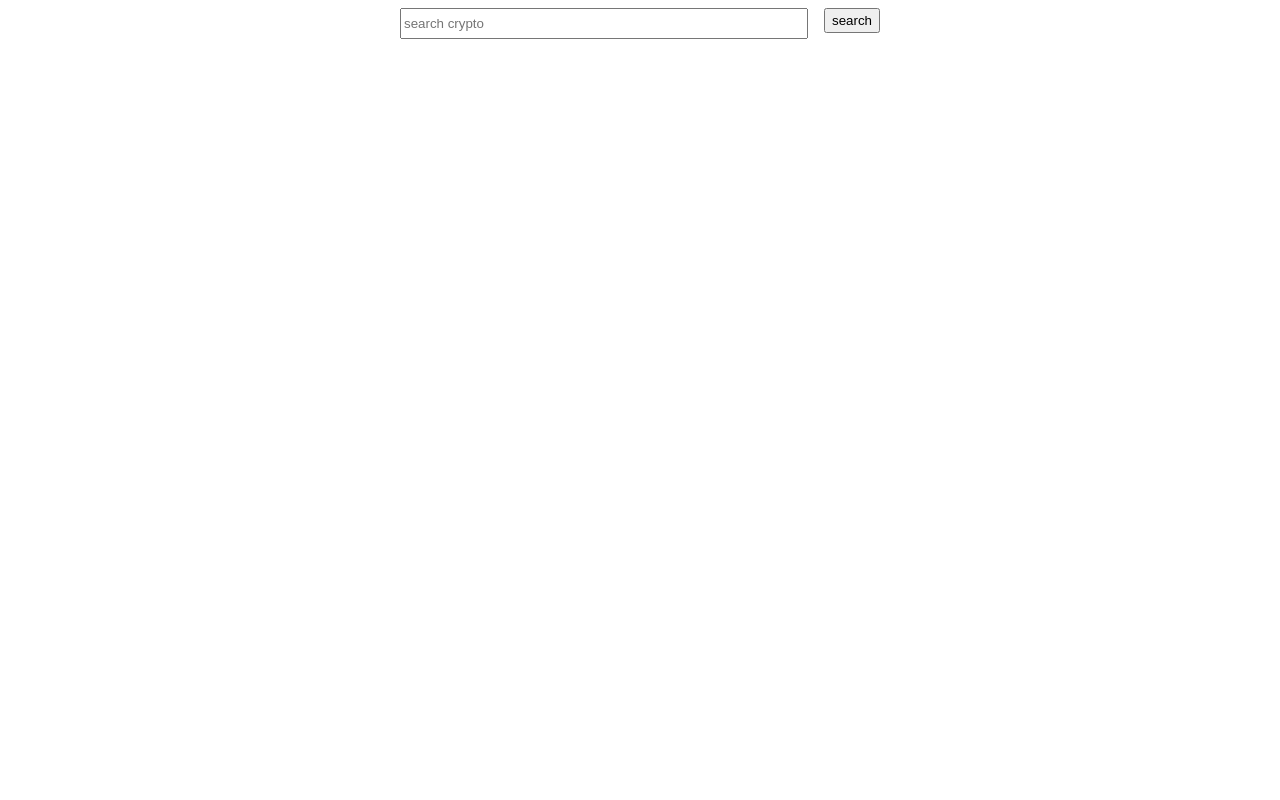
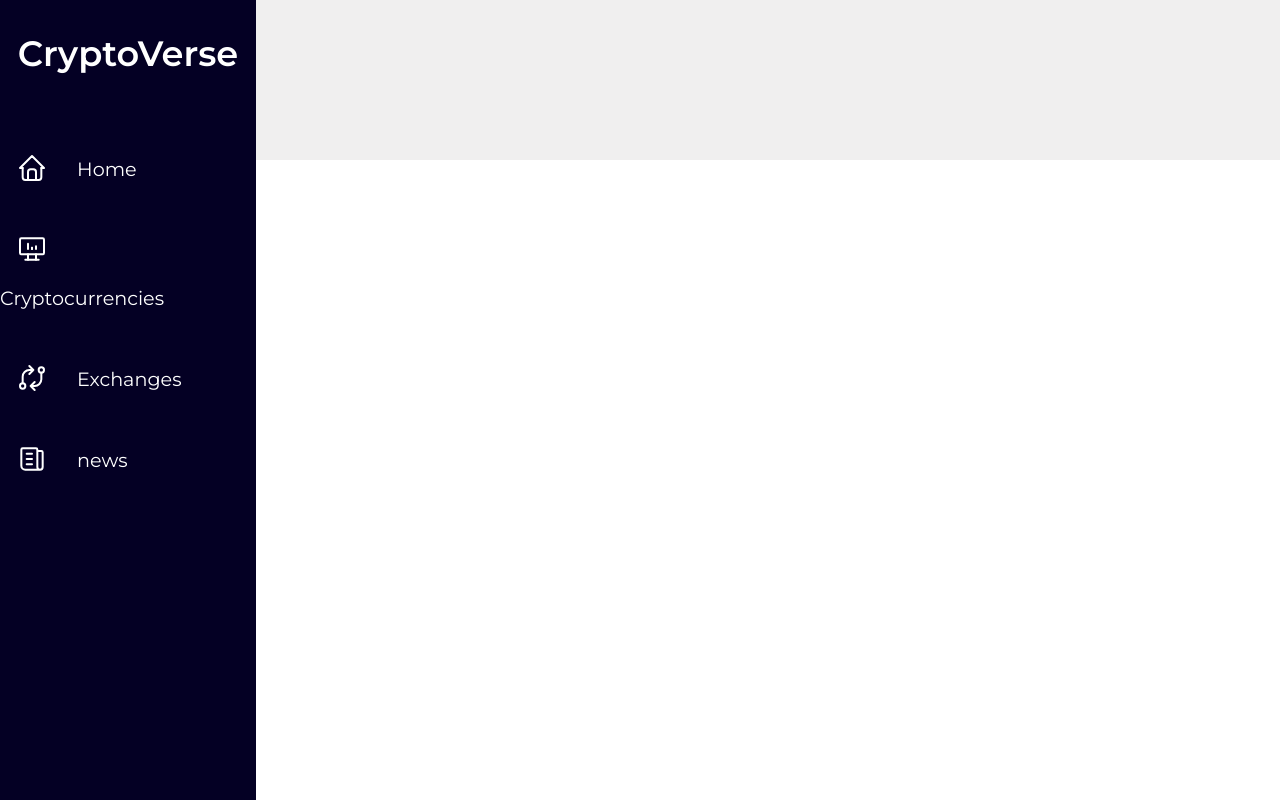
Before and after one commit to VinnikAlex/cryptoticker, a plain HTML site: page index.html in a window 1280 px wide. Drawn offline with Linux system fonts and the light colour scheme; no server answers.

Commit message:
created UI and displays the specified number of crypto assets called for

```diff
--- a/app.js
+++ b/app.js
@@ -1,29 +1,58 @@
-let userInput = document.querySelector("#search");
-let userSearch = document.querySelector("#searchCoin");
+let grid = document.querySelector("#crypto-grid");
+let coins = 24;
 
-// let cryptoContainer = document.querySelector("#crypto-container");
-
-let vetPriceElement = document.querySelector("#vet");
-let lastPrice = null;
-
-userSearch.addEventListener("click", () => {
-  console.log("YAY!");
-  requestApi();
-});
+requestApi();
 
 function requestApi() {
-  let api = `https://api.coingecko.com/api/v3/coins/markets?vs_currency=usd&order=market_cap_desc&per_page=100&page=1&sparkline=false`;
+  let api = `https://api.coingecko.com/api/v3/coins/markets?vs_currency=usd&order=market_cap_desc&per_page=${coins}&page=1&sparkline=false`;
   fetch(api)
     .then((response) => response.json())
     .then((result) => cryptoDetails(result));
 }
 
 function cryptoDetails(info) {
-  info.forEach((element) => {
-    document.querySelector("#crypto-list").innerHTML += element.symbol + " ";
-    console.log(element);
-  });
+  console.log(info);
+  //call addDivs() and pass api information into it
+  addDivs(info);
+
+  // specify how many rows are required:
+  // number of crypto coins / 4 rows
+  let numColumns = info.length / 4;
+  // specify number of columns dependant on how many coins are showing
+  grid.style.gridTemplateRows = `repeat(${numColumns}, 1fr)`;
+
+  // add the name to the cryptoName div
+  for (let i = 0; i < info.length; i++) {
+    document.querySelector("#cryptoName" + [i]).innerHTML +=
+      i + 1 + "." + " " + info[i].symbol;
+
+    document.querySelector("#cryptoImage" + [i]).src = info[i].image;
+  }
 }
+
+function addDivs(info) {
+  //loop through every api index and add div to every crypto token
+  for (let i = 0; i < info.length; i++) {
+    //create a div for every crypto coin
+    let div = document.createElement("div");
+    // create class name "div" + i to make each div unique
+    div.setAttribute("id", "div" + i);
+    grid.appendChild(div);
+
+    //create a div to store each cryptos name
+    let nameHeading = document.createElement("h3");
+    nameHeading.setAttribute("id", "cryptoName" + i);
+    div.appendChild(nameHeading);
+
+    let cryptoImage = document.createElement("img");
+    cryptoImage.setAttribute("id", "cryptoImage" + i);
+    div.appendChild(cryptoImage);
+  }
+}
+
+// function addContent(index) {
+//   div[index].innerHTML += info.symbol;
+// }
 
 // function updateCoinPair() {
 //   vet.onmessage = (event) => {
--- a/index.html
+++ b/index.html
@@ -6,22 +6,113 @@
     <meta name="viewport" content="width=device-width, initial-scale=1.0" />
     <title>Document</title>
     <link rel="stylesheet" href="styles.css" />
+    <script defer src="app.js"></script>
   </head>
   <body>
-    <div class="search">
-      <input
-        id="search"
-        type="text"
-        placeholder="search crypto"
-        name="crypto"
-      />
-      <button id="searchCoin">search</button>
-    </div>
+    <!-- <div class="sidebar-container"> -->
+    <nav>
+      <div class="sidebar">
+        <div class="logo">
+          <h1>CryptoVerse</h1>
+          <!-- <img src="" alt="Crypto Logo" /> -->
+        </div>
+        <ul>
+          <li>
+            <svg
+              xmlns="http://www.w3.org/2000/svg"
+              class="icon icon-tabler icon-tabler-home"
+              width="32"
+              height="32"
+              viewBox="0 0 24 24"
+              stroke-width="1.5"
+              stroke="#ffffff"
+              fill="none"
+              stroke-linecap="round"
+              stroke-linejoin="round"
+            >
+              <path stroke="none" d="M0 0h24v24H0z" fill="none" />
+              <polyline points="5 12 3 12 12 3 21 12 19 12" />
+              <path d="M5 12v7a2 2 0 0 0 2 2h10a2 2 0 0 0 2 -2v-7" />
+              <path d="M9 21v-6a2 2 0 0 1 2 -2h2a2 2 0 0 1 2 2v6" />
+            </svg>
+            Home
+          </li>
+          <li>
+            <svg
+              xmlns="http://www.w3.org/2000/svg"
+              class="icon icon-tabler icon-tabler-device-desktop-analytics"
+              width="32"
+              height="32"
+              viewBox="0 0 24 24"
+              stroke-width="1.5"
+              stroke="#ffffff"
+              fill="none"
+              stroke-linecap="round"
+              stroke-linejoin="round"
+            >
+              <path stroke="none" d="M0 0h24v24H0z" fill="none" />
+              <rect x="3" y="4" width="18" height="12" rx="1" />
+              <path d="M7 20h10" />
+              <path d="M9 16v4" />
+              <path d="M15 16v4" />
+              <path d="M9 12v-4" />
+              <path d="M12 12v-1" />
+              <path d="M15 12v-2" />
+              <path d="M12 12v-1" />
+            </svg>
+            Cryptocurrencies
+          </li>
+          <li>
+            <svg
+              xmlns="http://www.w3.org/2000/svg"
+              class="icon icon-tabler icon-tabler-exchange"
+              width="32"
+              height="32"
+              viewBox="0 0 24 24"
+              stroke-width="1.5"
+              stroke="#ffffff"
+              fill="none"
+              stroke-linecap="round"
+              stroke-linejoin="round"
+            >
+              <path stroke="none" d="M0 0h24v24H0z" fill="none" />
+              <circle cx="5" cy="18" r="2" />
+              <circle cx="19" cy="6" r="2" />
+              <path d="M19 8v5a5 5 0 0 1 -5 5h-3l3 -3m0 6l-3 -3" />
+              <path d="M5 16v-5a5 5 0 0 1 5 -5h3l-3 -3m0 6l3 -3" />
+            </svg>
+            Exchanges
+          </li>
+          <li>
+            <svg
+              xmlns="http://www.w3.org/2000/svg"
+              class="icon icon-tabler icon-tabler-news"
+              width="32"
+              height="32"
+              viewBox="0 0 24 24"
+              stroke-width="1.5"
+              stroke="#ffffff"
+              fill="none"
+              stroke-linecap="round"
+              stroke-linejoin="round"
+            >
+              <path stroke="none" d="M0 0h24v24H0z" fill="none" />
+              <path
+                d="M16 6h3a1 1 0 0 1 1 1v11a2 2 0 0 1 -4 0v-13a1 1 0 0 0 -1 -1h-10a1 1 0 0 0 -1 1v12a3 3 0 0 0 3 3h11"
+              />
+              <line x1="8" y1="8" x2="12" y2="8" />
+              <line x1="8" y1="12" x2="12" y2="12" />
+              <line x1="8" y1="16" x2="12" y2="16" />
+            </svg>
+            news
+          </li>
+        </ul>
+      </div>
+    </nav>
+    <!-- </div> -->
 
-    <div id="crypto-container" class="vet-container">
-      <div id="crypto-list" class="crypto-list"></div>
-    </div>
-
-    <script src="app.js"></script>
+    <main>
+      <div id="crypto-grid" class="crypto-grid"></div>
+    </main>
   </body>
 </html>
--- a/styles.css
+++ b/styles.css
@@ -1,27 +1,102 @@
-.search {
-  display: flex;
-  justify-content: center;
+@import url("https://fonts.googleapis.com/css2?family=Montserrat:wght@300;400;500;600&display=swap");
+
+* {
+  padding: 0;
+  margin: 0;
+  box-sizing: border-box;
+  font-family: "Montserrat", sans-serif;
 }
 
-input {
-  width: 400px;
-  height: 25px;
+.sidebar {
+  height: 100vh;
+  width: 20%;
+  position: fixed;
+  top: 0;
+  left: 0;
+  /* position: fixed; */
+  background-color: rgb(4, 0, 36);
 }
 
-button {
-  height: 25px;
-  margin-left: 1rem;
+.logo {
+  width: 100%;
+  height: 8rem;
+  background-color: rgb(4, 0, 36);
 }
 
-.vet-container {
-  display: flex;
-  width: 100%;
-  background-color: aqua;
+.logo h1 {
+  text-align: center;
+  position: relative;
+  top: 25%;
+  color: #ffffff;
+  font-size: 2.2em;
 }
 
-.crypto-list {
-  overflow: hidden;
-  word-wrap: break-word;
-  max-width: 900px;
+ul {
+  display: flex;
+  flex-direction: column;
+}
+
+svg {
+  margin-left: 1rem;
+  margin-right: 1.5rem;
+  position: relative;
+  top: 0.5rem;
+}
+
+li {
+  color: white;
+  font-size: 1.2rem;
+  line-height: 2.5;
+  margin: 1rem;
+  margin-left: 0;
+  text-decoration: none;
+  list-style-type: none;
+  width: 90%;
+  transition: all ease 0.4s;
+}
+
+li:hover {
+  transform: scale(1.05);
+  background-color: rgb(54, 134, 253);
+  cursor: pointer;
+}
+
+main {
+  margin-left: 20%;
+  background-color: rgb(240, 239, 239);
+}
+
+.crypto-grid {
+  display: grid;
+  align-items: center;
+  width: 100%;
+  height: 100%;
+  padding: 5rem;
+  row-gap: 10rem;
+  grid-template-columns: repeat(4, 1fr);
+}
+
+.crypto-grid div {
+  width: 90%;
+  height: 20rem;
   margin: 0 auto;
+  background-color: rgb(255, 255, 255);
+  font-size: 1.2rem;
+  border-radius: 5px;
+  /* box-shadow: 3px 5px 10px 2px #ebe9e9; */
+  padding: 1rem;
 }
+
+.crypto-grid h3 {
+  font-weight: 400;
+  position: relative;
+  padding: 5%;
+  border-bottom: 1px solid rgb(231, 231, 231);
+}
+
+.crypto-grid img {
+  height: 3rem;
+  position: relative;
+  top: -22%;
+  float: right;
+}
```
